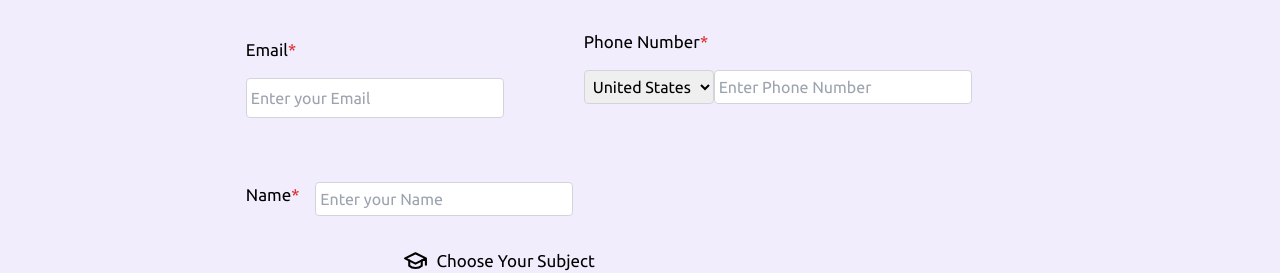
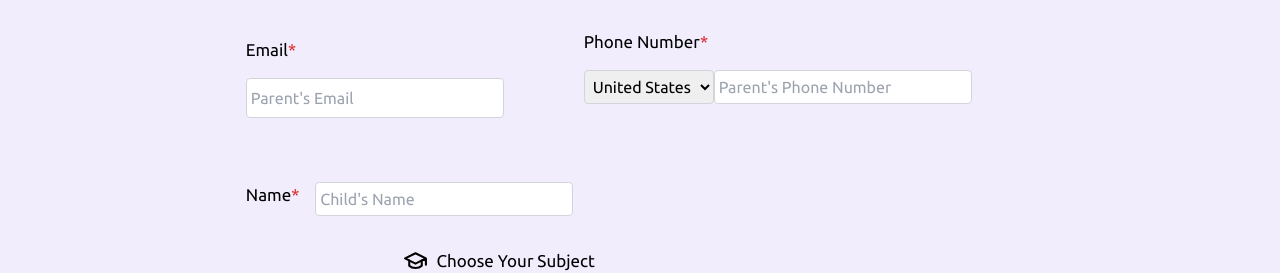
Before and after one commit to UtkarshAhuja2003/meritboost, a React (Create React App) app in the folder client/: page /free-trial in a window 1280 px wide. Shown: the part 163-436 px from the top of the page. Built offline with nearby package versions, Linux system fonts and the light colour scheme.

Commit message:
Update to parent and child placeholder

```diff
--- a/client/src/pages/trial/index.tsx
+++ b/client/src/pages/trial/index.tsx
@@ -163,7 +163,7 @@ let Links: LinkItem[] = [];
             <div className="md:flex">
             <div className="md:w-[60%] w-[80%] mx-auto my-4 pb-4">
               <div className="mt-2 md:mt-4 mr-4 md:text-[17px]">Email<span className="text-red-600">*</span></div>
-              <input type="text" value={email} onChange={(event)=>{setEmail(event.target.value)}} placeholder="Enter your Email" className="mt-2 h-[34px] md:h-[40px] md:mt-4 p-1 border border-gray-300 rounded" name="email" required/>
+              <input type="text" value={email} onChange={(event)=>{setEmail(event.target.value)}} placeholder="Parent's Email" className="mt-2 h-[34px] md:h-[40px] md:mt-4 p-1 border border-gray-300 rounded" name="email" required/>
             </div>
             <div className="w-[80%] flex mx-auto my-2 pb-4">
             <div className="md:mt-4">
@@ -190,7 +190,7 @@ let Links: LinkItem[] = [];
         value={phone}
         name="phone"
         onChange={(e) => setPhone(e.target.value)}
-        placeholder="Enter Phone Number"
+        placeholder="Parent's Phone Number"
       />
       </div>
     </div>
@@ -198,7 +198,7 @@ let Links: LinkItem[] = [];
             </div>
             <div className="w-[80%] md:w-full flex mx-auto my-4 pb-4">
             <div className=" mt-2 md:mt-4 mr-4 md:text-[17px]">Name<span className="text-red-600">*</span></div>
-              <input type="text" value={name} onChange={(event)=>{setName(event.target.value)}} placeholder="Enter your Name" className="mt-2 md:mt-4 p-1 border border-gray-300 rounded" name="name" required/>
+              <input type="text" value={name} onChange={(event)=>{setName(event.target.value)}} placeholder="Child's Name" className="mt-2 md:mt-4 p-1 border border-gray-300 rounded" name="name" required/>
             </div>
             <div className="rounded-md w-[80%] md:w-[60%] mx-auto my-4 pb-4">
               <div className="flex">
```
